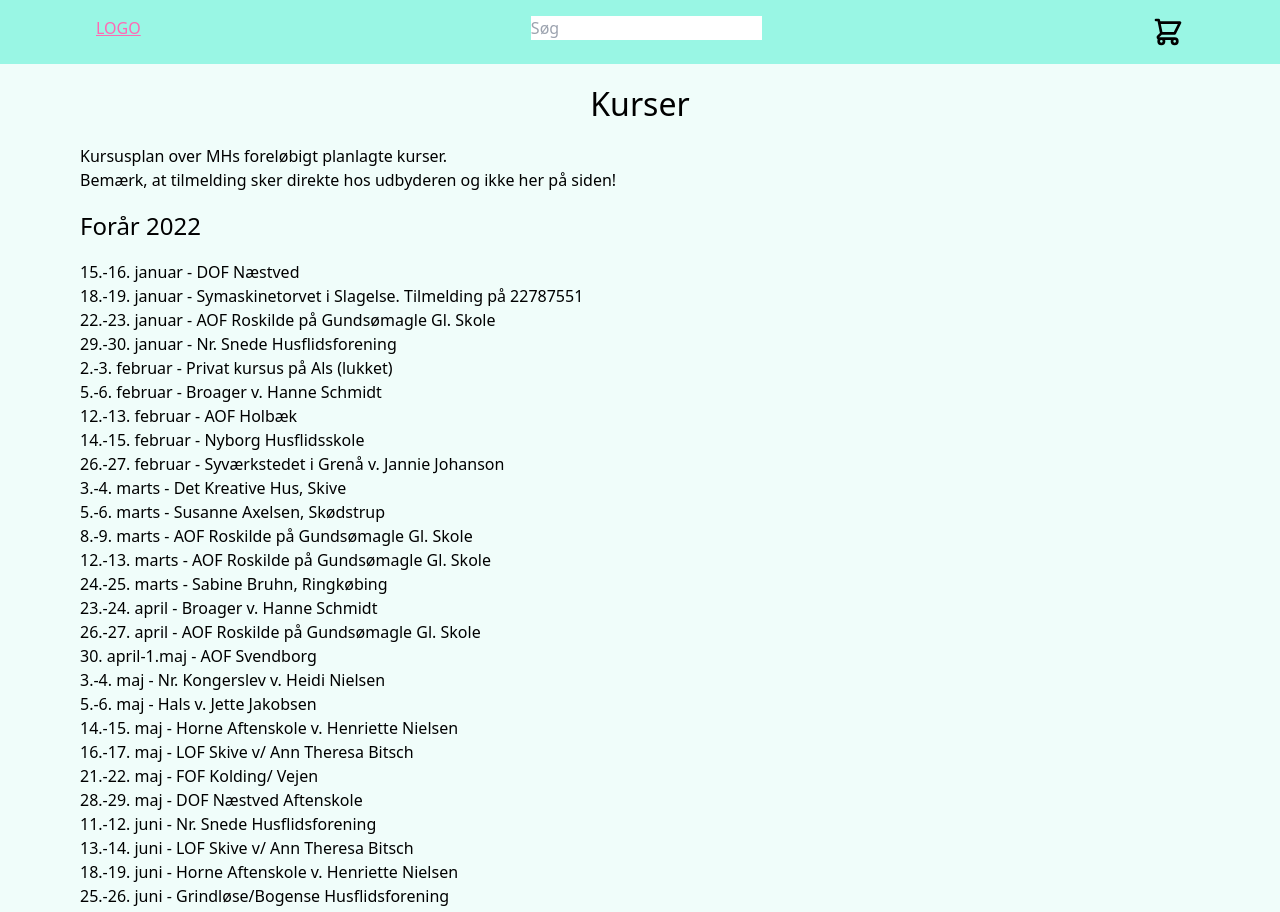
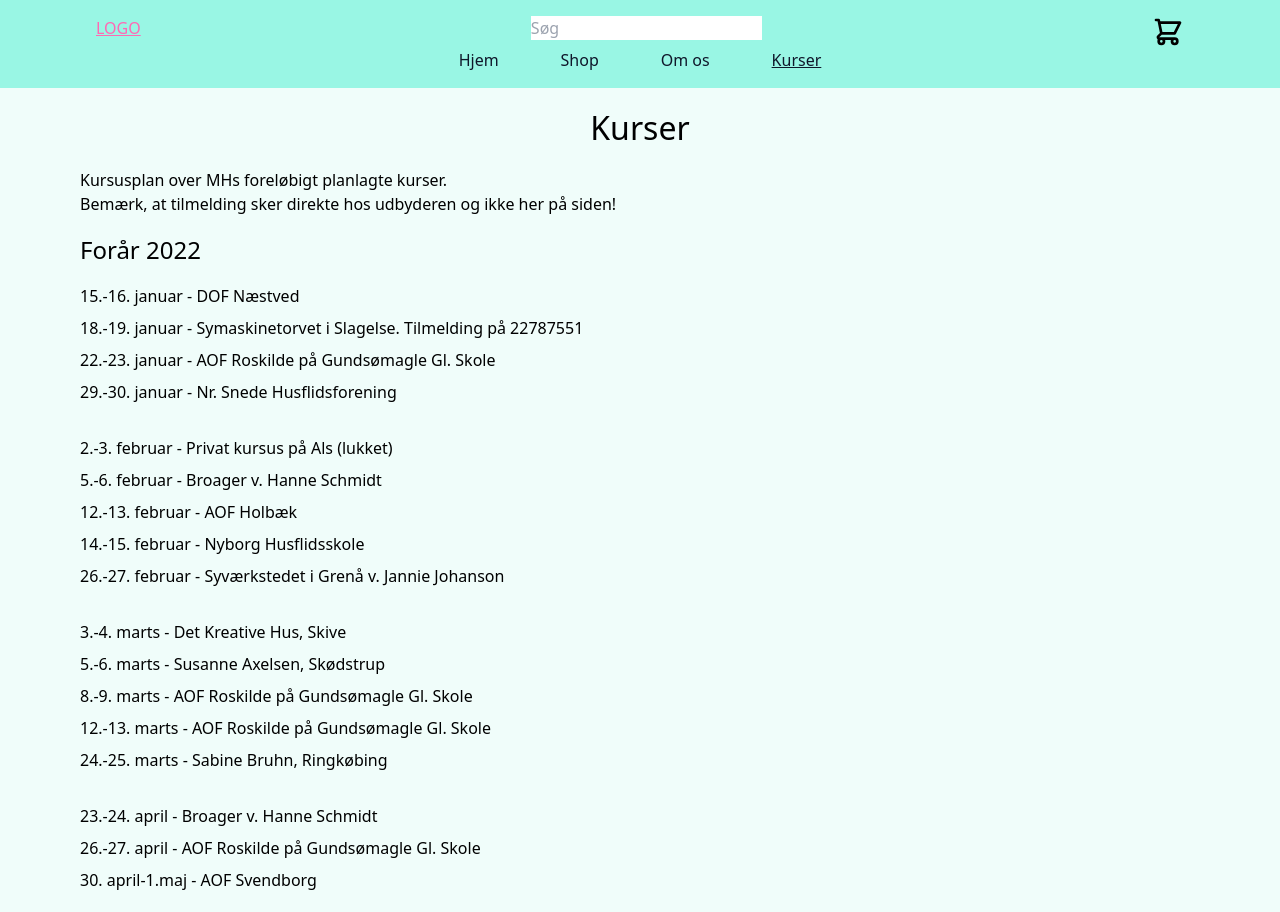
Before and after one commit to StinePS/mhbhstof, a Next.js app: page /kurser in a window 1280 px wide. Shown: the top 912 px of the page. Built offline with nearby package versions, Linux system fonts and the light colour scheme.

Commit message:
basic page setup done

```diff
--- a/pages/index.tsx
+++ b/pages/index.tsx
@@ -1,15 +1,20 @@
 import type { NextPage } from "next";
 import Head from "next/head";
+import Image from "next/image";
 import Link from "next/link";
-import ChangeMenu from "../components/Nav/ChangeMenu";
+import Contact from "../components/Contact/Contact";
+import splash from "../public/images/splash.jpg";
+import { MenuItem } from "../types/types";
 import { getMenuItems } from "../lib/menuItems";
-import { MenuItem } from "../types/types";
+import { Products } from "../components/Products/Products";
+import { getProducts } from "../lib/woo";
 
 type Props = {
   menuItems: MenuItem[];
+  products: any[];
 };
 
-const Home: NextPage<Props> = ({ menuItems }) => {
+const Home: NextPage<Props> = ({ menuItems, products }) => {
   return (
     <div className="">
       <Head>
@@ -19,19 +24,48 @@ const Home: NextPage<Props> = ({ menuItems }) => {
       </Head>
 
       <main>
-        <h1>Jeg er forsiden!</h1>
-        <Link href="">
-          <a className="btn">Jeg er en knap!</a>
-        </Link>
-        <ChangeMenu menuItems={menuItems} />
+        <div className="container mt-8">
+          <div className="grid lg:grid-cols-2">
+            <div>
+              <h1 className="text-center text-8xl font-bold text-purple">
+                <span className="font-paris">MH </span>
+                <span className="font-heebo font-bold">bh-stof</span>
+              </h1>
+              <h2 className="-mt-4 text-center font-heebo text-3xl font-semibold">
+                Sy dit eget undertøj
+              </h2>
+              <div className="text-center">
+                <Link href="/shop">
+                  <a className="btn">Gå til shoppen</a>
+                </Link>
+              </div>
+            </div>
+            <Image src={splash} alt="Målebånd, saks og andet sy-grej" />
+          </div>
+
+          <div className="mt-4 text-center">
+            <h3 className="text-2xl font-semibold">Vær en del af</h3>
+            <h3 className="font-heebo text-8xl font-bold text-black">
+              Fællesskabet
+            </h3>
+            <div>(Galleri med inspirationsbilleder)</div>
+          </div>
+          <Products products={products} />
+
+          <Contact />
+        </div>
       </main>
     </div>
   );
 };
 
 export async function getStaticProps() {
+  const products = await getProducts();
+  console.log(products);
   return {
-    props: { menuItems: await getMenuItems() },
+    props: { menuItems: await getMenuItems(), products },
+    // If a new request comes to the server, then every 1sec. it will check if the data has changed and update the static file inside thex .next folder = all 'SUBSEQUENT' requests have the updates
+    revalidate: 1,
   };
 }
 
--- a/pages/kurser.tsx
+++ b/pages/kurser.tsx
@@ -1,40 +1,74 @@
+import { getMenuItems } from "../lib/menuItems";
+
 export default function Courses() {
   return (
     <main>
       <div className="container">
-        <h1>Kurser</h1>
+        <h1 className="pageheader">Kurser</h1>
         <p>Kursusplan over MHs foreløbigt planlagte kurser. </p>
-        <p>Bemærk, at tilmelding sker direkte hos udbyderen og ikke her på siden!</p>
-        <h2>Forår 2022</h2>
+        <p>
+          Bemærk, at tilmelding sker direkte hos udbyderen og ikke her på siden!
+        </p>
+        <h2 className="sectionheader mt-4">Forår 2022</h2>
         <ul className="list-none">
-          <li>15.-16. januar - DOF Næstved</li>
-          <li>18.-19. januar - Symaskinetorvet i Slagelse. Tilmelding på 22787551</li>
-          <li>22.-23. januar - AOF Roskilde på Gundsømagle Gl. Skole</li>
-          <li>29.-30. januar - Nr. Snede Husflidsforening</li>
-          <li>2.-3. februar - Privat kursus på Als (lukket)</li>
-          <li>5.-6. februar - Broager v. Hanne Schmidt</li>
-          <li>12.-13. februar - AOF Holbæk</li>
-          <li>14.-15. februar - Nyborg Husflidsskole</li>
-          <li>26.-27. februar - Syværkstedet i Grenå v. Jannie Johanson</li>
-          <li>3.-4. marts - Det Kreative Hus, Skive</li>
-          <li>5.-6. marts - Susanne Axelsen, Skødstrup</li>
-          <li>8.-9. marts - AOF Roskilde på Gundsømagle Gl. Skole </li>
-          <li>12.-13. marts - AOF Roskilde på Gundsømagle Gl. Skole</li>
-          <li>24.-25. marts - Sabine Bruhn, Ringkøbing</li>
-          <li>23.-24. april - Broager v. Hanne Schmidt</li>
-          <li>26.-27. april - AOF Roskilde på Gundsømagle Gl. Skole</li>
-          <li>30. april-1.maj - AOF Svendborg</li>
-          <li>3.-4. maj - Nr. Kongerslev v. Heidi Nielsen</li>
-          <li>5.-6. maj - Hals v. Jette Jakobsen</li>
-          <li>14.-15. maj - Horne Aftenskole v. Henriette Nielsen</li>
-          <li>16.-17. maj - LOF Skive v/ Ann Theresa Bitsch</li>
-          <li>21.-22. maj - FOF Kolding/ Vejen</li>
-          <li>28.-29. maj - DOF Næstved Aftenskole</li>
-          <li>11.-12. juni - Nr. Snede Husflidsforening</li>
-          <li>13.-14. juni - LOF Skive v/ Ann Theresa Bitsch</li>
-          <li>18.-19. juni - Horne Aftenskole v. Henriette Nielsen</li>
-          <li>25.-26. juni - Grindløse/Bogense Husflidsforening</li>
-          <li>2.-3. juli - LOF Gribskov</li>
+          <li className="mb-2">15.-16. januar - DOF Næstved</li>
+          <li className="mb-2">
+            18.-19. januar - Symaskinetorvet i Slagelse. Tilmelding på 22787551
+          </li>
+          <li className="mb-2">
+            22.-23. januar - AOF Roskilde på Gundsømagle Gl. Skole
+          </li>
+          <li className="mb-2">29.-30. januar - Nr. Snede Husflidsforening</li>
+          <li className="mb-2 mt-8">
+            2.-3. februar - Privat kursus på Als (lukket)
+          </li>
+          <li className="mb-2">5.-6. februar - Broager v. Hanne Schmidt</li>
+          <li className="mb-2">12.-13. februar - AOF Holbæk</li>
+          <li className="mb-2">14.-15. februar - Nyborg Husflidsskole</li>
+          <li className="mb-2">
+            26.-27. februar - Syværkstedet i Grenå v. Jannie Johanson
+          </li>
+          <li className="mb-2 mt-8">3.-4. marts - Det Kreative Hus, Skive</li>
+          <li className="mb-2">5.-6. marts - Susanne Axelsen, Skødstrup</li>
+          <li className="mb-2">
+            8.-9. marts - AOF Roskilde på Gundsømagle Gl. Skole{" "}
+          </li>
+          <li className="mb-2">
+            12.-13. marts - AOF Roskilde på Gundsømagle Gl. Skole
+          </li>
+          <li className="mb-2">24.-25. marts - Sabine Bruhn, Ringkøbing</li>
+          <li className="mb-2 mt-8">
+            23.-24. april - Broager v. Hanne Schmidt
+          </li>
+          <li className="mb-2">
+            26.-27. april - AOF Roskilde på Gundsømagle Gl. Skole
+          </li>
+          <li className="mb-2">30. april-1.maj - AOF Svendborg</li>
+          <li className="mb-2 mt-8">
+            3.-4. maj - Nr. Kongerslev v. Heidi Nielsen
+          </li>
+          <li className="mb-2">5.-6. maj - Hals v. Jette Jakobsen</li>
+          <li className="mb-2">
+            14.-15. maj - Horne Aftenskole v. Henriette Nielsen
+          </li>
+          <li className="mb-2">
+            16.-17. maj - LOF Skive v/ Ann Theresa Bitsch
+          </li>
+          <li className="mb-2">21.-22. maj - FOF Kolding/ Vejen</li>
+          <li className="mb-2">28.-29. maj - DOF Næstved Aftenskole</li>
+          <li className="mb-2 mt-8">
+            11.-12. juni - Nr. Snede Husflidsforening
+          </li>
+          <li className="mb-2">
+            13.-14. juni - LOF Skive v/ Ann Theresa Bitsch
+          </li>
+          <li className="mb-2">
+            18.-19. juni - Horne Aftenskole v. Henriette Nielsen
+          </li>
+          <li className="mb-2">
+            25.-26. juni - Grindløse/Bogense Husflidsforening
+          </li>
+          <li className="mb-2 mt-8">2.-3. juli - LOF Gribskov</li>
           <li>7.-8. juli - Århus v. Jette Sloth Flohr</li>
         </ul>
       </div>
@@ -42,3 +76,9 @@ export default function Courses() {
     //Oversigt over planlagte kurser (fra FB)
   );
 }
+
+export async function getStaticProps() {
+  return {
+    props: { menuItems: await getMenuItems() },
+  };
+}
--- a/pages/om.tsx
+++ b/pages/om.tsx
@@ -1,10 +1,89 @@
+import Link from "next/link";
+import Contact from "../components/Contact/Contact";
+import IconFB from "../components/icons/IconFB";
+import { getMenuItems } from "../lib/menuItems";
+
 export default function About() {
   return (
-    <main>Jeg er om-siden</main>
-    //Om MH bhshop
-
-    //Adresse, Google map
-
-    //Kontaktformular
+    <main>
+      <div className="container">
+        <h1 className="pageheader">Om os</h1>
+        <div className="grid gap-4 lg:grid-cols-2">
+          <div className="rounded-md bg-orange p-4">
+            <h2 className="sectionheader">Hvem er vi?</h2>
+            <p>
+              MH bhshop ejes og drives af Merete, som har mange års erfaring som
+              underviser, grundet sit virke som folkeskolelærer, og med syning
+              af bh'er, trusser, badetøj, underkjoler m.m.
+            </p>
+            <p>
+              Merete underviser rundt om i Danmark året rundt, og kender på den
+              måde mange af sine søde kunder indgående.
+            </p>
+            <p>
+              På grund af den stigende popularitet er der blevet ansat 2
+              hjælpere, som giver en hånd med pakning af ordrer fra webshoppen
+              samt ekspedition i butikken.
+            </p>
+          </div>
+          <div className="rounded-md bg-orange p-4">
+            <h2 className="sectionheader">Hvor er vi?</h2>
+            <div className="grid grid-cols-2">
+              <address className="not-italic">
+                Kidnakken 11F <br /> 4930 Maribo
+              </address>
+              <p>Her skal være et kort</p>
+            </div>
+          </div>
+          <div className="rounded-md bg-orange p-4">
+            <h2 className="sectionheader">Vores butik</h2>
+            <p>
+              Vores fysiske butik i Maribo rummer alt hvad hjertet begærer til
+              syning af undertøj, badetøj m.v.
+            </p>
+            <p>
+              Alle vores blonder er farvesorteret, og vi står klar til at
+              vejlede dig om dit næste projekt.
+            </p>
+            <p>
+              Meretes landsdækkende kurser bevirker, at vi ikke har faste
+              åbningstider, men du er velkommen til at sende os en besked via
+              formularen nedenfor eller kontakte os via Facebook.
+            </p>
+            <Link href="https://www.facebook.com/MH-bhstof-og-tilbeh%C3%B8r-170868753394480/">
+              <a className="btn">
+                <IconFB className="h-5 w-5 hover:fill-green" /> Facebook
+              </a>
+            </Link>
+          </div>
+          <div className="rounded-md bg-orange p-4">
+            <h2 className="sectionheader">Vores kurser</h2>
+            <p>
+              Merete afholder kurser i hele landet året rundt, både gennem
+              aftenskoler og private.
+            </p>
+            <p>
+              Holdene er små, så der er tid til alle - Max. 8 kursister pr.
+              hold.
+            </p>
+            <p>
+              Kurser bookes direkte hos udbyderen, og altså ikke her på siden,
+              men brug endelig kursusplanen til at finde et kursus i nærheden af
+              dig!
+            </p>
+            <Link href="/kurser">
+              <a className="btn">Se kurser</a>
+            </Link>
+          </div>
+        </div>
+        <Contact />
+      </div>
+    </main>
   );
 }
+
+export async function getStaticProps() {
+  return {
+    props: { menuItems: await getMenuItems() },
+  };
+}
--- a/pages/shop.tsx
+++ b/pages/shop.tsx
@@ -1,6 +1,14 @@
+import { getMenuItems } from "../lib/menuItems";
+
 export default function Webshop() {
   return (
     <main>Jeg er en webshop!</main>
     //Loads and loads of products!
   );
 }
+
+export async function getStaticProps() {
+  return {
+    props: { menuItems: await getMenuItems() },
+  };
+}
```
